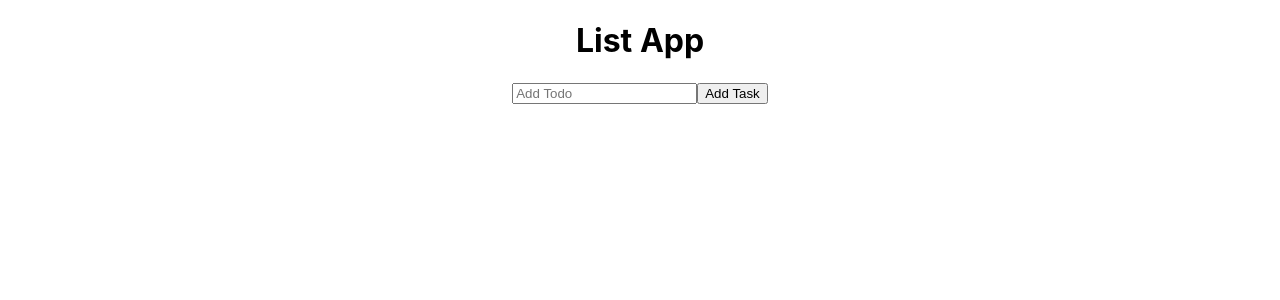
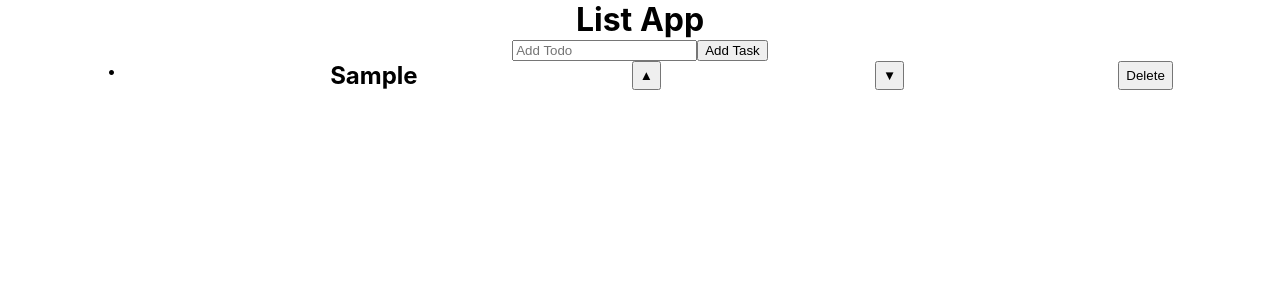
Before and after one commit to daltonwalkerdw/GoodGreekTodo, a React (Create React App) app: page / in a window 1280 px wide. Both pictures are taken after typing "Sample" into the empty fields and a click on the button "Add Task". Shown: the top 300 px of the page. Built offline with nearby package versions, Linux system fonts and the light colour scheme.

Commit message:
all buttons functional

```diff
--- a/src/App.css
+++ b/src/App.css
@@ -1,5 +1,6 @@
 .App {
   text-align: center;
+
 }
 
 .App-logo {
@@ -28,11 +29,7 @@
   color: #61dafb;
 }
 
-@keyframes App-logo-spin {
-  from {
-    transform: rotate(0deg);
-  }
-  to {
-    transform: rotate(360deg);
-  }
+.todos{
+  display: flex;
+  width: 100%;
 }
--- a/src/App.js
+++ b/src/App.js
@@ -1,19 +1,27 @@
-import {useEffect, useState} from 'react'
-import './App.css';
-import Form from './Components/Form';
+import { useEffect, useState } from "react";
+import "./App.css";
+import Form from "./Components/Form";
+import Todos from "./Components/Todos";
 
 function App() {
   const [todos, setTodos] = useState([]);
   const [newTodo, setNewTodo] = useState("");
+  useEffect(() => {
+    if (localStorage.getItem("todos")) {
+      setTodos(JSON.parse(localStorage.getItem("todos")));
+    }
+  }, []);
+
   return (
     <div className="App">
       <h1>List App</h1>
       <Form
-      newTodo={newTodo}
-      setNewTodo={setNewTodo}
-      todos={todos}
-      setTodos={setTodos}
+        newTodo={newTodo}
+        setNewTodo={setNewTodo}
+        todos={todos}
+        setTodos={setTodos}
       />
+      <Todos todos={todos} setTodos={setTodos} />
     </div>
   );
 }
--- /dev/null
+++ b/src/Components/Todos.js
@@ -0,0 +1,49 @@
+import React from "react";
+
+const Todos = ({ todos, setTodos }) => {
+  let up = -1;
+  let down = 1;
+
+  const saveTodo = (newTodos) => {
+    localStorage.setItem("todos", JSON.stringify(newTodos));
+  };
+
+  const handleMove = (id, direction) => {
+    const position = todos.findIndex((i) => i.id === id);
+    if(position == 0 && direction == up){
+        return
+    } else if(position == todos.length - 1 && direction == down) {
+        return
+    }
+    const movedItem = todos[position];
+    let newTodos = todos.filter((todo) => todo.id !== id);
+    newTodos.splice(position + direction, 0, movedItem);
+    setTodos(newTodos);
+
+    saveTodo(newTodos);
+  };
+
+  const deleteTodo = (id) => {
+    let newTodos = todos.filter((todo) => todo.id !== id);
+    setTodos(newTodos);
+
+    saveTodo(newTodos);
+  };
+  return (
+    <div>
+      {todos.map((todo) => {
+        return (
+          <div className="todos" key={todo.id}>
+            <p>•</p>
+            <h2>{todo.todo}</h2>
+            <button onClick={() => handleMove(todo.id, up)}>▲</button>
+            <button onClick={() => handleMove(todo.id, down)}>▼</button>
+            <button onClick={() => deleteTodo(todo.id)}>Delete</button>
+          </div>
+        );
+      })}
+    </div>
+  );
+};
+
+export default Todos;
--- a/src/index.css
+++ b/src/index.css
@@ -11,3 +11,6 @@ code {
   font-family: source-code-pro, Menlo, Monaco, Consolas, 'Courier New',
     monospace;
 }
+*{
+  margin: 0 auto;
+}
```
Also changed, not shown: src/Components/Form.js (+14 -16 lines).
